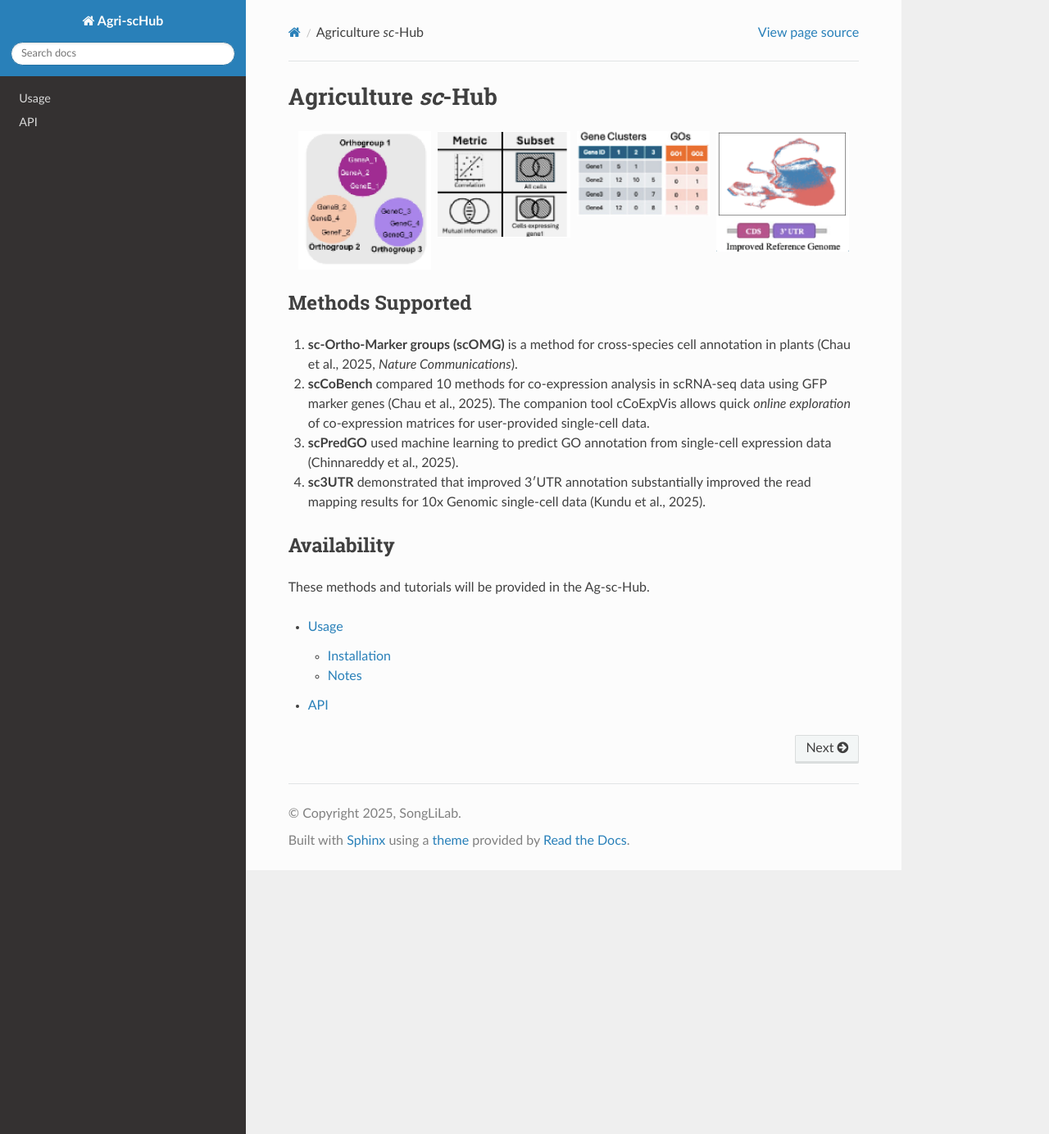
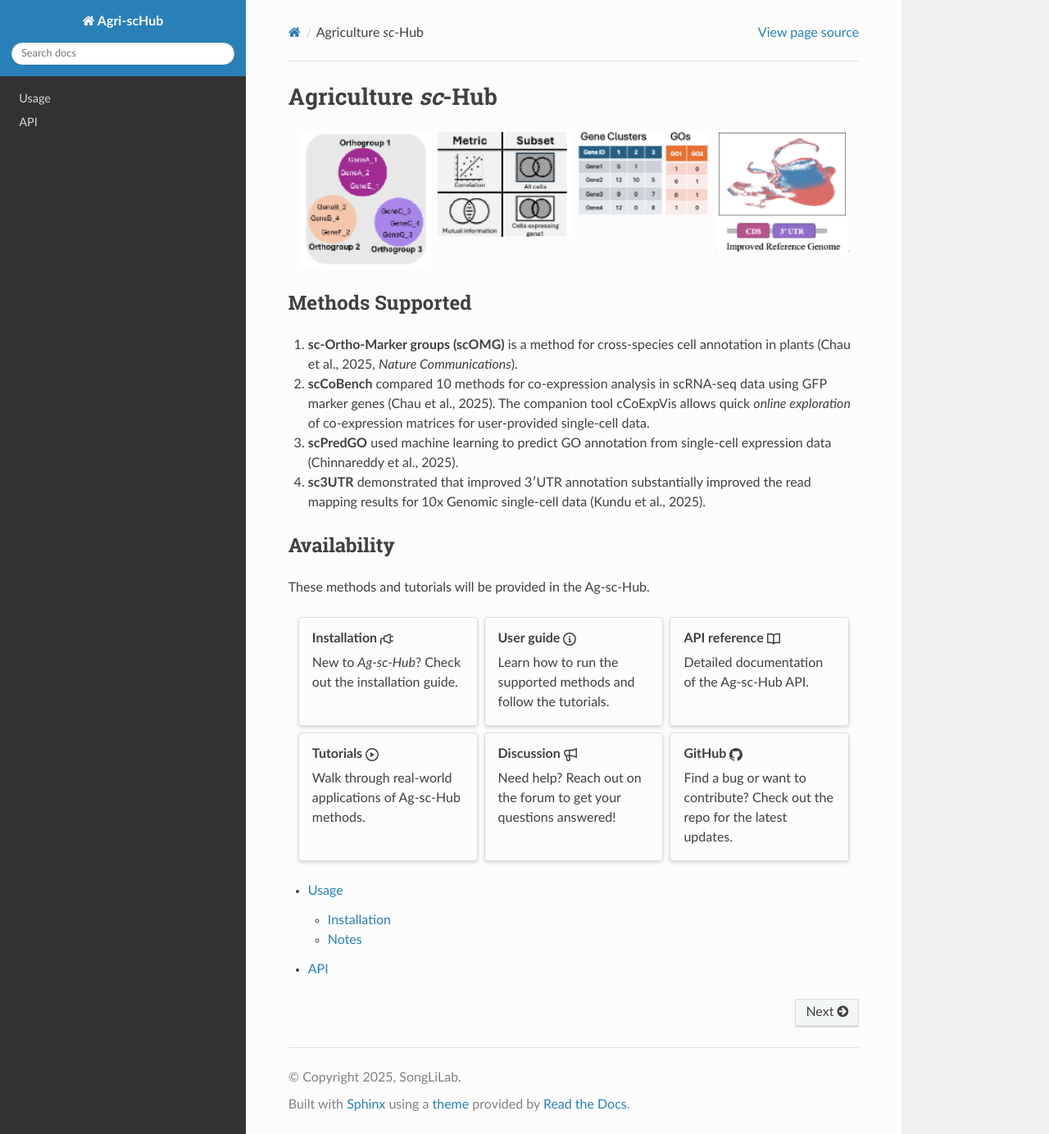
Before and after one commit to Maryam-Haghani/Agri-scHub, a Sphinx documentation site: the page built from docs/source/index.rst, in a window 1280 px wide and 1384 px high. Shown: the whole window at 82% size. Built offline with Sphinx 7.4.7 and the Read the Docs theme 3.1.0, drawn with Linux system fonts in a browser that asks for light colours.

Commit message:
Update index.rst

```diff
--- a/docs/source/index.rst
+++ b/docs/source/index.rst
@@ -43,6 +43,46 @@ Availability
 
 These methods and tutorials will be provided in the Ag-sc-Hub.
 
+
+.. grid:: 1 2 3 3
+   :gutter: 2
+
+   .. grid-item-card:: Installation :octicon:`plug;1em;`
+      :link: api
+      :link-type: doc
+
+      New to *Ag-sc-Hub*? Check out the installation guide.
+
+   .. grid-item-card:: User guide :octicon:`info;1em;`
+      :link: usage
+      :link-type: doc
+
+      Learn how to run the supported methods and follow the tutorials.
+
+   .. grid-item-card:: API reference :octicon:`book;1em;`
+      :link: api
+      :link-type: doc
+
+      Detailed documentation of the Ag-sc-Hub API.
+
+   .. grid-item-card:: Tutorials :octicon:`play;1em;`
+      :link: usage
+      :link-type: doc
+
+      Walk through real-world applications of Ag-sc-Hub methods.
+
+   .. grid-item-card:: Discussion :octicon:`megaphone;1em;`
+      :link: https://www.discourse.org
+
+      Need help? Reach out on the forum to get your questions answered!
+
+   .. grid-item-card:: GitHub :octicon:`mark-github;1em;`
+      :link: https://github.com/LiLabAtVT/PlantSingleCell
+
+      Find a bug or want to contribute? Check out the repo for the latest updates.
+
+
+
 .. toctree::
 
    usage
```
